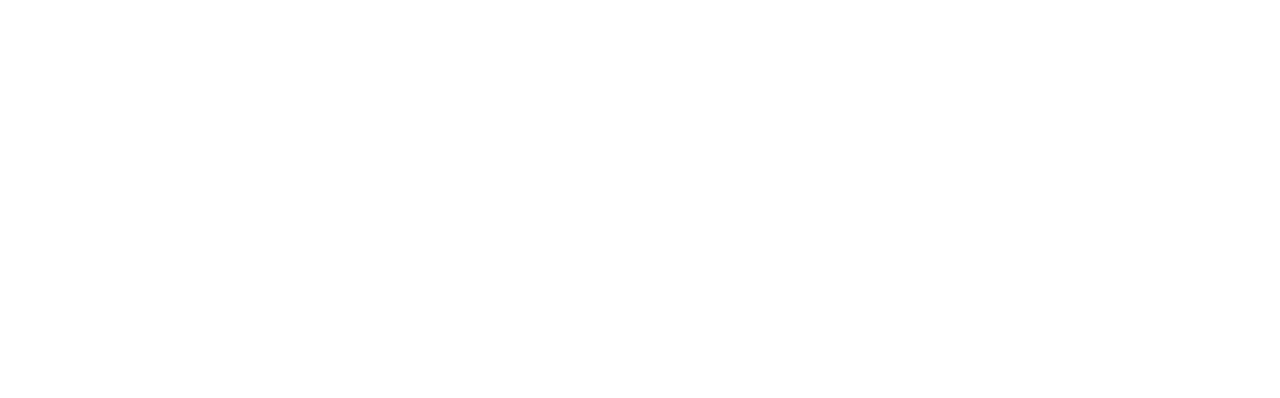
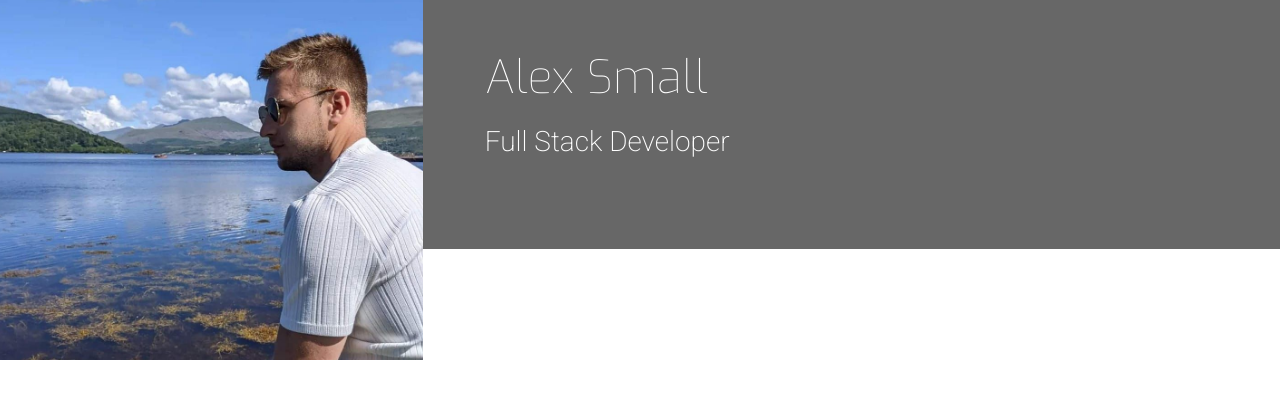
Before and after one commit to AlexSmall96/Resume, a plain HTML site: page index.html in a window 1280 px wide. Drawn offline with nearby package versions, Linux system fonts and the light colour scheme.

Commit message:
"Style name and title"

```diff
--- a/assets/css/style.css
+++ b/assets/css/style.css
@@ -0,0 +1,45 @@
+@import url('https://fonts.googleapis.com/css?family=Roboto:100,200,300,400,500,600,700|Exo:100,200,300,400,500,600,700');
+
+/*------------ Colours ------------- */
+
+.bg-color-name-title{
+    background-color: #676767;
+}
+
+/*------------- Heading -------------*/
+
+header{
+    margin:0;
+}
+
+.heading{
+    margin-left:50px;
+}
+
+.logo{
+    background: url("../images/alex.jpg");
+    background-position: center;
+    background-repeat: no-repeat;
+    background-size: cover;
+    min-height: 360px;
+    transition: all .5s ease-in-out;
+    -moz-transition: all .5s ease-in-out;
+    -webkit-transition: all .5s ease-in-out;
+}
+
+.name{
+    font-family: "Exo", sans-serif;
+    font-weight: 100;
+    font-size:46px;
+    margin-top: 50px;
+    color:#ffffff;
+}
+
+.title{
+    font-family: "Roboto", sans-serif;
+    font-weight: 200;
+    font-size: 28px;
+    margin-top:20px;
+    margin-bottom:90px;
+    color:#ffffff;
+}
--- a/index.html
+++ b/index.html
@@ -3,6 +3,7 @@
 <head>
     <meta charset="UTF-8">
     <meta http-equiv="X-UA-Compatible" content="IE=edge">
+    <link rel = "stylesheet" href="assets/css/style.css">
     <link rel = "stylesheet" href="https://cdn.jsdelivr.net/npm/bootstrap@5.2.3/dist/css/bootstrap.min.css" type="text/css">
     <link rel = "stylesheet" href="https://cdn.jsdelivr.net/npm/@fortawesome/fontawesome-free@6.2.1/css/fontawesome.min.css" type="text/css">
     <meta name="viewport" content="width=device-width, initial-scale=1.0">
@@ -11,7 +12,19 @@
 </head>
 <body>
     <header>
+        <div class="row">
+            <a href="index.html" class="col-md-4 logo">
 
+            </a>
+            <div class="col-md-8">
+                <div class="row bg-color-name-title">
+                    <div class="col heading">
+                        <h1 class="name">Alex Small</h1>
+                        <h2 class="title">Full Stack Developer</h2>
+                    </div>
+                </div>
+            </div>
+        </div>
     </header>
     <section>
 
```
Also changed, not shown: assets/images/alex.jpg (added).
